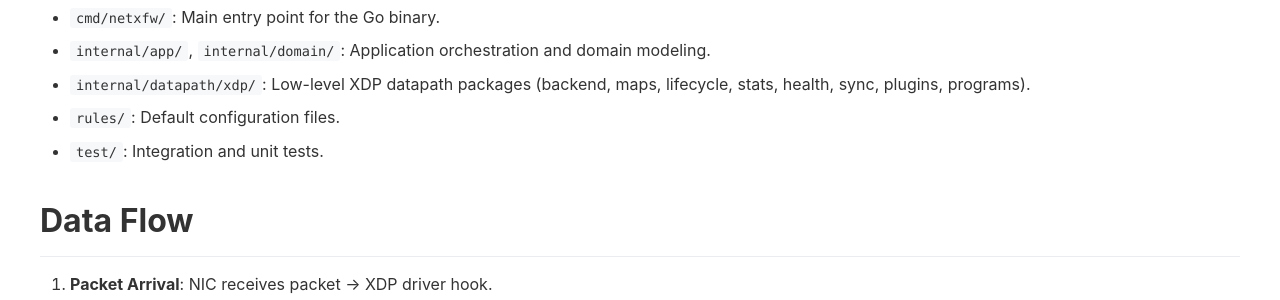
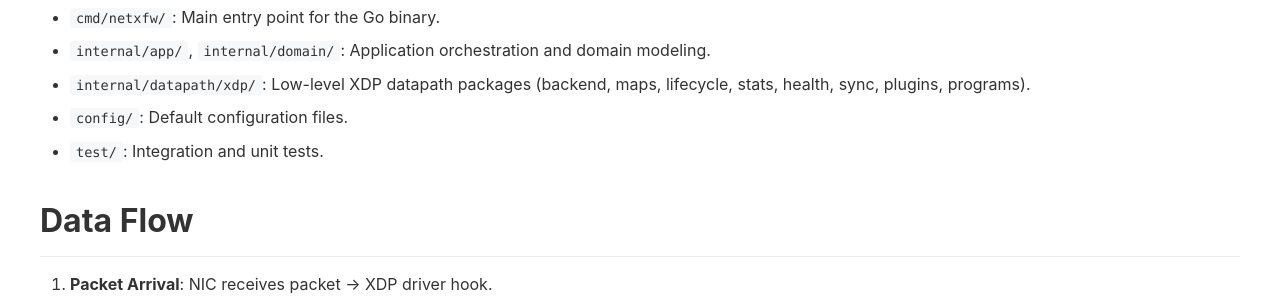
Before and after one commit to netxfw/netxfw, a Jekyll site: the page built from docs/10-appendix/10-01_architecture_en.md, in a window 1280 px wide and 900 px high, scrolled down 1410 px. Shown: the part 150-450 px from the top of the window. Built offline with Jekyll 4.4.1, drawn with Linux system fonts in a browser that asks for light colours; our own code applies the rules of GitHub Pages for plain Markdown files.

Commit message:
docs(architecture): 修改默认配置文件目录名称
- 将默认配置文件目录名称从 rules 改为 config
- 更新相关文档描述以反映目录名称变更

```diff
--- a/docs/10-appendix/10-01_architecture_en.md
+++ b/docs/10-appendix/10-01_architecture_en.md
@@ -37,7 +37,7 @@ To simplify maintenance and reduce memory usage, `netxfw` uses a unified Map str
 *   `cmd/netxfw/`: Main entry point for the Go binary.
 *   `internal/app/`, `internal/domain/`: Application orchestration and domain modeling.
 *   `internal/datapath/xdp/`: Low-level XDP datapath packages (backend, maps, lifecycle, stats, health, sync, plugins, programs).
-*   `rules/`: Default configuration files.
+*   `config/`: Default configuration files.
 *   `test/`: Integration and unit tests.
 
 ## Data Flow
```
